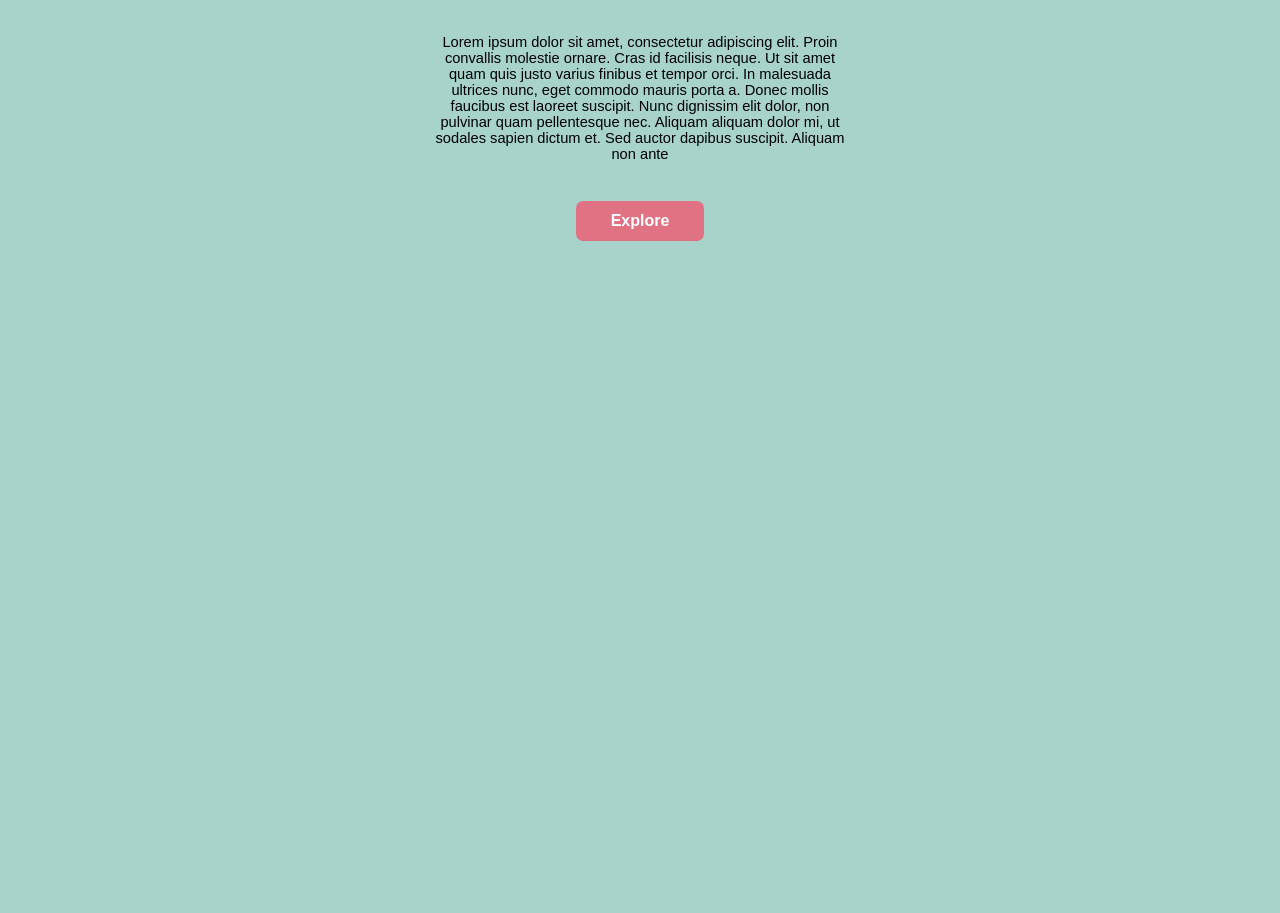
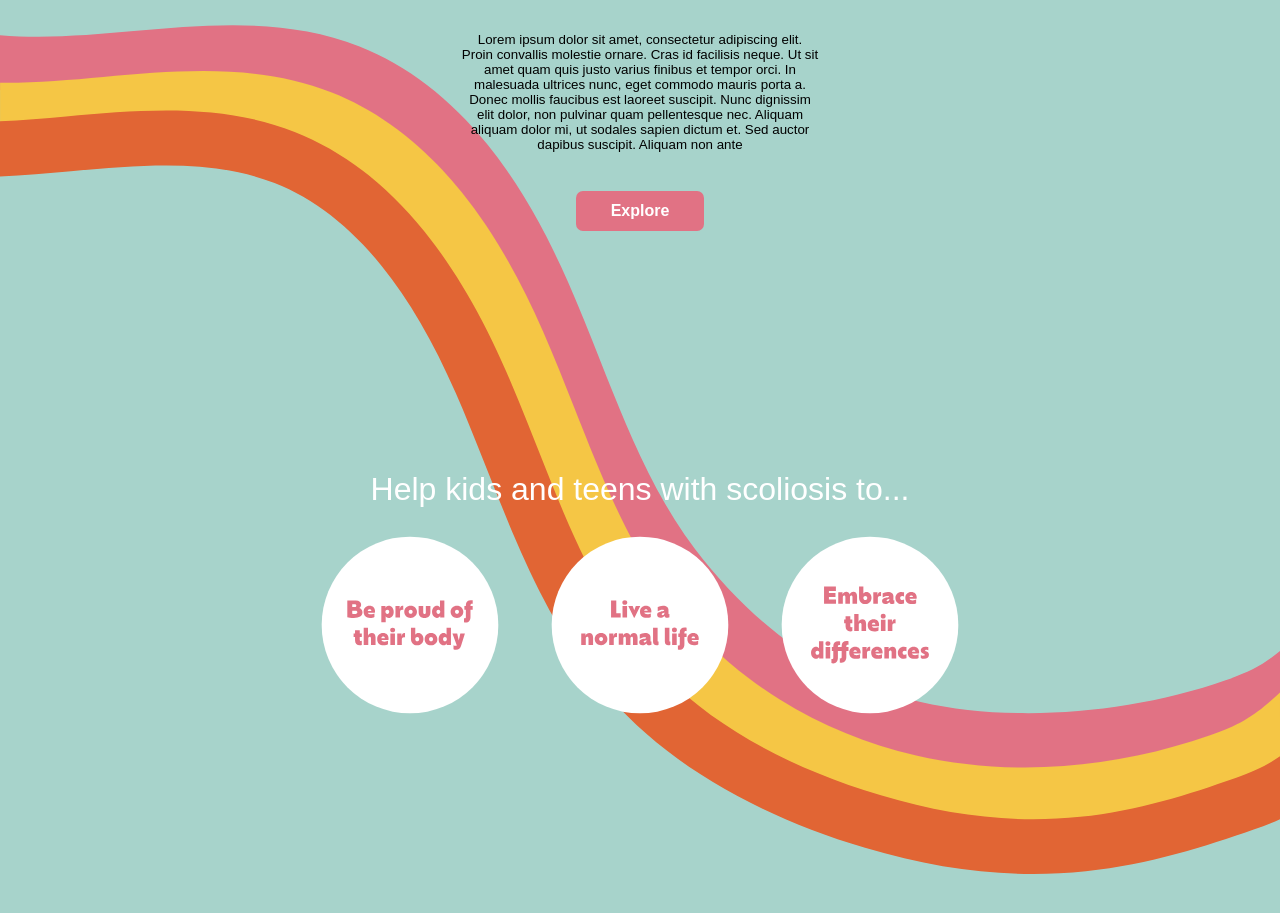
Before and after one commit to jessica-robyn01/EmbraceYourCurves, a plain HTML site: page index.html in a window 1280 px wide. Shown: the part 1101-2014 px from the top of the page. Before the commit the page ends 1342 px from the top, so only its background shows below. Drawn offline with Linux system fonts and the light colour scheme; a web font is replaced by a local one.

Commit message:
more shtuff

```diff
--- a/index.html
+++ b/index.html
@@ -24,7 +24,21 @@
 <div class="learn">
     <h1>Learn more about loving Scoliosis</h1>
     <p>Lorem ipsum dolor sit amet, consectetur adipiscing elit. Proin convallis molestie ornare. Cras id facilisis neque. Ut sit amet quam quis justo varius finibus et tempor orci. In malesuada ultrices nunc, eget commodo mauris porta a. Donec mollis faucibus est laoreet suscipit. Nunc dignissim elit dolor, non pulvinar quam pellentesque nec. Aliquam aliquam dolor mi, ut sodales sapien dictum et. Sed auctor dapibus suscipit. Aliquam non ante</p>
-    <button>Explore</button>
+    <button type="button">Explore</button>
+</div>
+
+<div class="goals">
+    <div class="goalstext">
+    <h1>Help kids and teens with scoliosis to...</h1>
+    </div>
+    <div class="circles">
+        <img src="images/circles-01.svg" alt="" class="circ1">
+        <img src="images/circles-02.svg" alt="" class="circ2">
+        <img src="images/circles-03.svg" alt="" class="circ3">
+    </div>
+</div>
+<div class="goalline">
+    <img src="images/goalline.svg" alt="">
 </div>
 </body>
 </html>
--- a/style.css
+++ b/style.css
@@ -20,6 +20,7 @@ nav li{
     display: inline-block;
     list-style: none;
     padding-right: 3%;
+    cursor: pointer;
 }
 li a{
     text-decoration: none;
@@ -30,18 +31,11 @@ li a{
     font-size: 1.5vw;
 }
 
-.main {
-    height:120vh;
-    background: cover;
-    width: 100%;
-    z-index: 0;
-}
-
 .words{
     width: 80%;
     top: -30vh;
     position: relative;
-    z-index: 3;
+    z-index: 1;
 }
 
 .curve{
@@ -68,11 +62,11 @@ li a{
 }
 
 .learn p{
-    width:33%;
-    font-family: "ofelia-display", sans-serif;
+    width:28%;
+    font-family: "ofelia-text", sans-serif;
     font-weight: 400;
     font-style: normal;
-    font-size: 11pt;
+    font-size: 10pt;
 }
 
 button{
@@ -86,8 +80,56 @@ button{
     font-weight: 800;
     font-style: normal;
     font-size: 12pt;
+    cursor: pointer;
+    z-index: 2;
 }
 
 button:hover{
-    background-color: #E36534;
+    background: #E36534;
 }
+
+.goalline img{
+position:absolute;
+margin-top: -95vh;
+z-index: -10;
+}
+
+.goals h1{
+    font-family: "chantal", sans-serif;
+    font-weight: 500;
+    font-style: normal;
+    color:white;
+    margin-top: 30vh;
+    font-size: 2.5vw;
+}
+
+.goalstext{
+    text-align: center;
+    z-index: 10;
+}
+
+.circles img{
+    width: 15%;
+}
+
+.circ1:hover{
+    background:#F6C745;
+    border-radius: 255px;
+}
+
+.circ2:hover{
+    background:#E36534;
+    border-radius: 255px;
+}
+
+.circ3:hover{
+    background:#E17284;;
+    border-radius: 255px;
+}
+
+.circles{
+    display: flex;
+    justify-content: center;
+    gap:3%;
+    flex-wrap: wrap;
+}
```
Also changed, not shown: images/circles-01.svg (added), images/circles-02.svg (added), images/circles-03.svg (added), images/goalline.svg (added), 1 other file.
